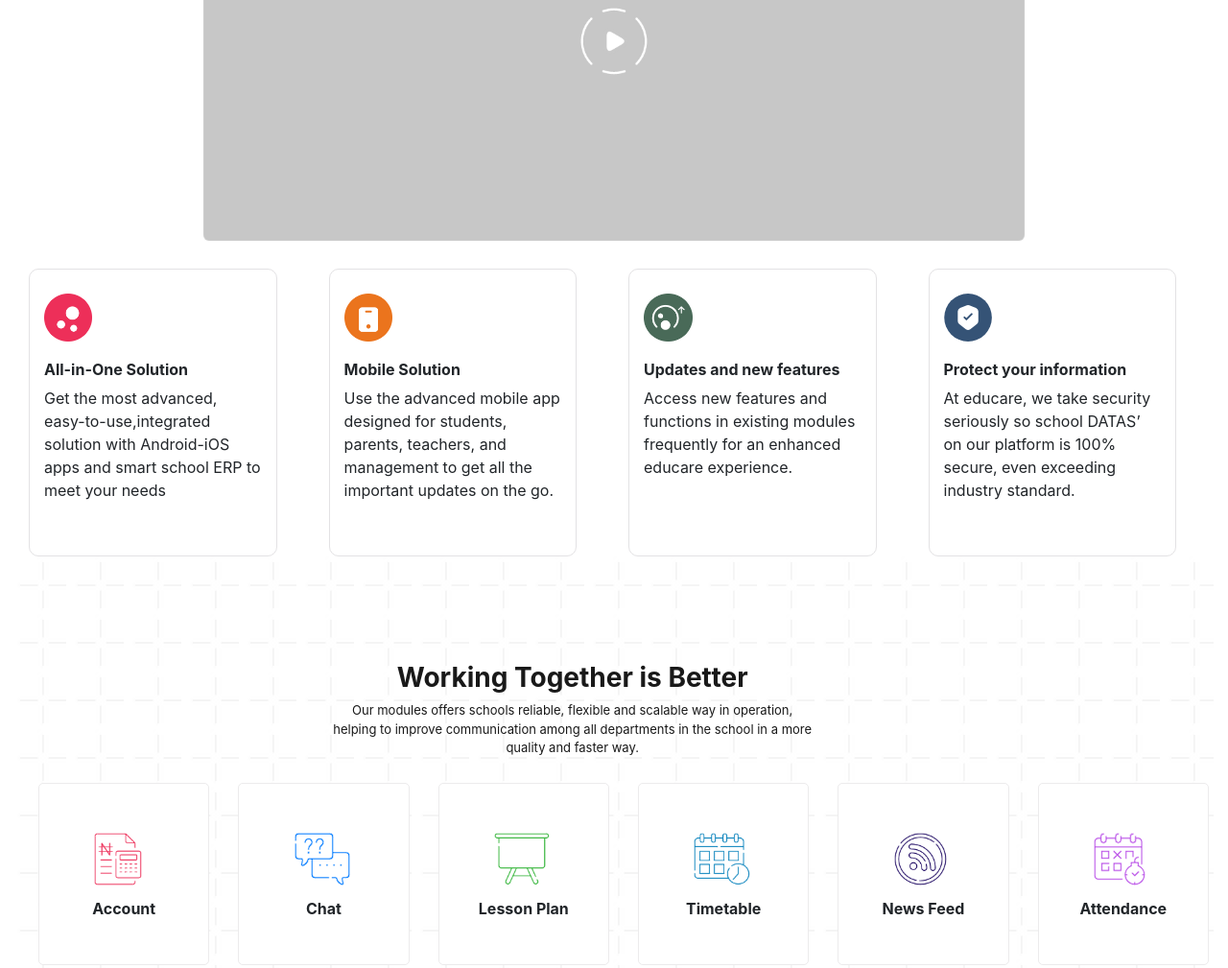
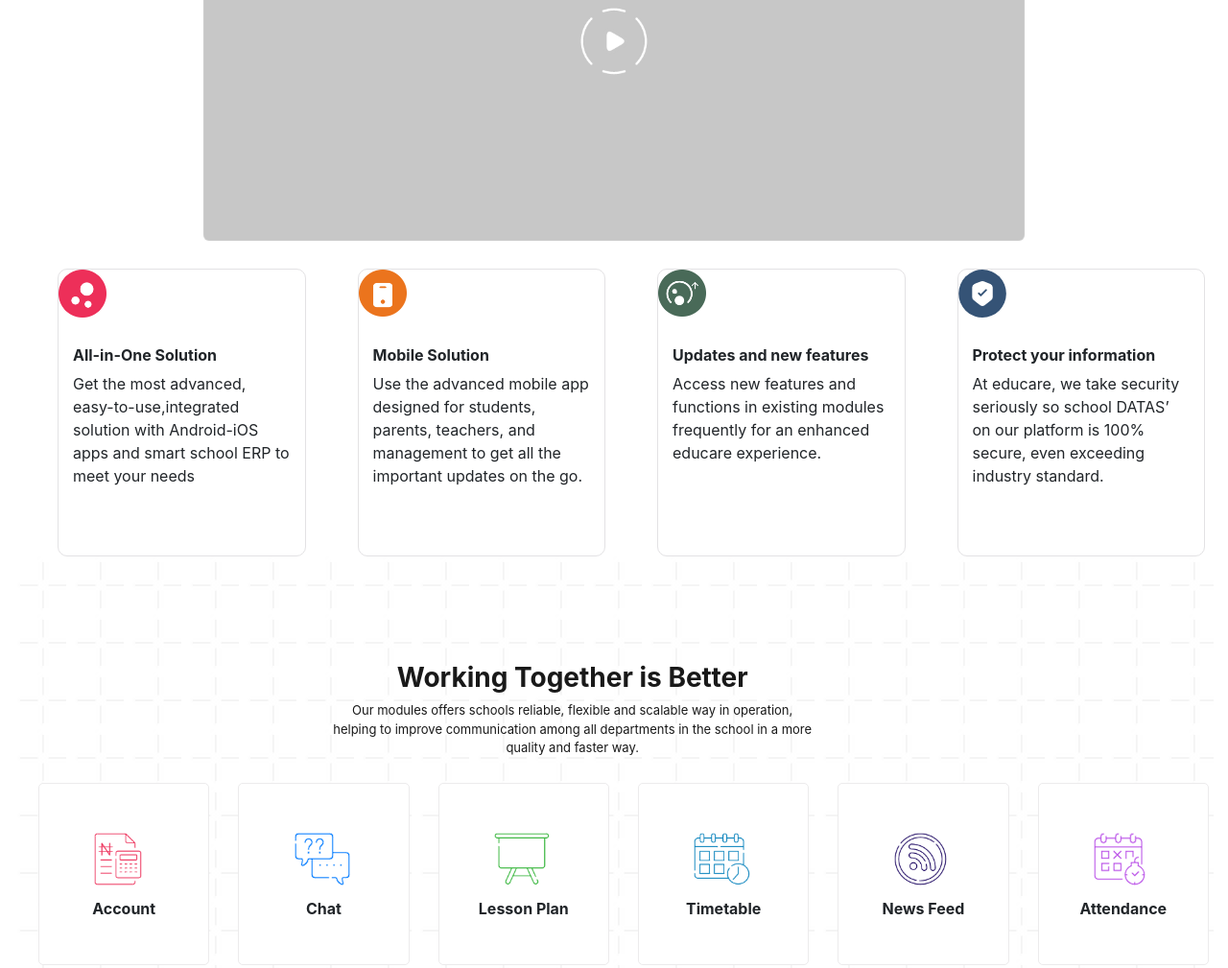
Before and after one commit to sarahnnanyelugo/educare, a plain HTML site: page index.html in a window 1280 px wide. Shown: the part 1055-2064 px from the top of the page at 96% size. Drawn offline with Linux system fonts and the light colour scheme.

```diff
--- a/Assets/css/educare.css
+++ b/Assets/css/educare.css
@@ -383,23 +383,119 @@
   font-weight:bold;
   margin-top:20px;
 }
-.box{
+
+.box-a{
   height:300px;
   border:solid 1px #E3E2E4;
   border-radius:10px;
-
-}
-.box:hover{
-  box-shadow: 0px 0px 2px 2px #e6e3e3;
-}
-.box img{
-  height:50px;
-  margin-bottom:20px;
-  margin-top:25px;
-}
-.box h6{
-font-weight:bolder;
-}
+  background-image: url(../img/dots.png);
+  background-size:50px;
+background-repeat:no-repeat;
+padding-top:80px;
+margin-left:30px;
+}
+
+.box-a h6{
+  font-weight:bolder;
+  }
+
+.box-a:hover{
+  background-image: url(../img/dots2.svg);
+  background-size:50px;
+background-repeat:no-repeat;
+box-shadow:0px 0px 1px 1px #E3E2E4;
+transition:0.5s;
+}
+
+
+.box-b{
+  height:300px;
+  border:solid 1px #E3E2E4;
+  border-radius:10px;
+  background-image: url(../img/orangeicon.png);
+  background-size:50px;
+background-repeat:no-repeat;
+padding-top:80px;
+margin-left:30px;
+}
+
+.box-b h6{
+  font-weight:bolder;
+  }
+
+.box-b:hover{
+  background-image: url(../img/orangeicon2.svg);
+  background-size:50px;
+background-repeat:no-repeat;
+box-shadow:0px 0px 1px 1px #E3E2E4;
+transition:0.5s;
+}
+
+
+
+
+
+
+.box-c{
+  height:300px;
+  border:solid 1px #E3E2E4;
+  border-radius:10px;
+  background-image: url(../img/greenicon.png);
+  background-size:50px;
+background-repeat:no-repeat;
+padding-top:80px;
+margin-left:30px;
+}
+
+.box-c h6{
+  font-weight:bolder;
+  }
+
+.box-c:hover{
+  background-image: url(../img/greenicon2.svg);
+  background-size:50px;
+background-repeat:no-repeat;
+box-shadow:0px 0px 1px 1px #E3E2E4;
+transition:0.5s;
+}
+
+
+
+
+
+.box-d{
+  height:300px;
+  border:solid 1px #E3E2E4;
+  border-radius:10px;
+  background-image: url(../img/blueicon.svg);
+  background-size:50px;
+background-repeat:no-repeat;
+padding-top:80px;
+margin-left:30px;
+}
+
+.box-d h6{
+  font-weight:bolder;
+  }
+
+.box-d:hover{
+  background-image: url(../img/blueicon2.svg);
+  background-size:60px;
+background-repeat:no-repeat;
+box-shadow:0px 0px 1px 1px #E3E2E4;
+transition:0.5s;
+}
+
+
+
+
+
+
+
+
+
+
+
 #help{
   color: #191919;
 text-align:center;
--- a/index.html
+++ b/index.html
@@ -155,22 +155,22 @@
 <div class="row">
 <div class="col-md-12" style="display:flex">
     <div class="col-md-3">
-    <div class="col-md-11 box"><img src="Assets/img/dots.png"><h6>All-in-One Solution</h6><p>Get the most advanced, easy-to-use,integrated
+    <div class="col-md-11 box-a"><h6>All-in-One Solution</h6><p>Get the most advanced, easy-to-use,integrated
         solution with Android-iOS apps and smart school ERP to meet your needs</p></div></div>
 
         <div class="col-md-3">
 
-        <div class=" col-md-11 box"><img src="Assets/img/orangeicon.png"><h6>Mobile Solution</h6><p>Use the advanced mobile app designed for students, parents,
+        <div class=" col-md-11 box-b"><h6>Mobile Solution</h6><p>Use the advanced mobile app designed for students, parents,
              teachers, and management to get all the important updates on the go.</p></div></div>
 
             <div class="col-md-3">
 
-            <div class=" col-md-11 box"><img src="Assets/img/greenicon.png"><h6>Updates and new features</h6><p>Access new features and functions in existing modules
+            <div class=" col-md-11 box-c"><h6>Updates and new features</h6><p>Access new features and functions in existing modules
                 frequently for an enhanced educare experience.</p></div></div>
 
                 <div class="col-md-3">
 
-                  <div class=" col-md-11 box"><img src="Assets/img/blueicon.svg"><h6>Protect your information</h6><p>At educare, we take security seriously so school DATAS’
+                  <div class=" col-md-11 box-d"><h6>Protect your information</h6><p>At educare, we take security seriously so school DATAS’
                        on our platform is 100% secure, even exceeding industry standard.</p></div></div>
 
 
@@ -631,7 +631,7 @@
 
 </div>
 <div class="row">
-<div class="col-md-12" style="display:flex">
+<div class="col-md-12" style="display:flex; margin-bottom:80px">
 <div class="col-md-3">&nbsp;</div>
 <div class="col-md-3"><img src="Assets/img/paystack.png" height="40px"  class="scale2"></div>
 <div class="col-md-1">&nbsp;</div>
```
Also changed, not shown: Assets/img/blueicon2.svg (added), Assets/img/dots2.svg (added), Assets/img/greenicon2.svg (added), Assets/img/orangeicon2.svg (added).
